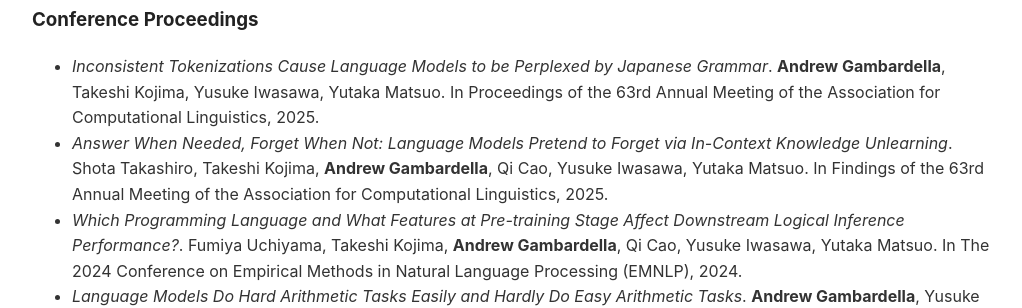
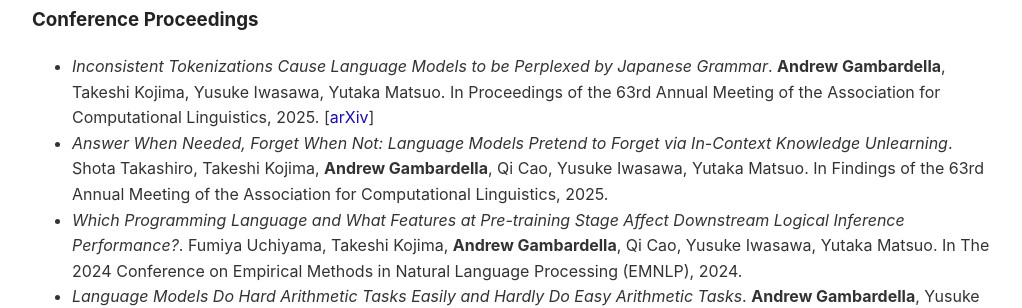
Before and after one commit to atgambardella/atgambardella.github.io, a Jekyll site: the page built from index.md, in a window 1280 px wide and 900 px high, scrolled down 752 px. Shown: the part 204-512 px from the top of the window, without its empty margins (128-1150 px from the left). Built offline with Jekyll 4.4.1, drawn with Linux system fonts in a browser that asks for light colours; a script that is not in the unit is left out.

Commit message:
add arxiv

```diff
--- a/index.md
+++ b/index.md
@@ -35,7 +35,7 @@ My research interests include:
 - _gOd, mOther and sOldier: A Story of Oppression, Told Through the Lens of AI_. **Andrew Gambardella**, Meeyung Chung, Doyo Choi, Jinjoon Lee. To Appear in Leonardo, 2023. [[MIT Press Direct](https://direct.mit.edu/leon/article-abstract/doi/10.1162/leon_a_02365/114524/gOd-mOther-and-sOldier-A-Story-of-Oppression-Told)]
 
 ### Conference Proceedings
-- _Inconsistent Tokenizations Cause Language Models to be Perplexed by Japanese Grammar_. **Andrew Gambardella**, Takeshi Kojima, Yusuke Iwasawa, Yutaka Matsuo. In Proceedings of the 63rd Annual Meeting of the Association for Computational Linguistics, 2025.
+- _Inconsistent Tokenizations Cause Language Models to be Perplexed by Japanese Grammar_. **Andrew Gambardella**, Takeshi Kojima, Yusuke Iwasawa, Yutaka Matsuo. In Proceedings of the 63rd Annual Meeting of the Association for Computational Linguistics, 2025. [[arXiv](https://arxiv.org/abs/2505.19599)]
 - _Answer When Needed, Forget When Not: Language Models Pretend to Forget via In-Context Knowledge Unlearning_. Shota Takashiro, Takeshi Kojima, **Andrew Gambardella**, Qi Cao, Yusuke Iwasawa, Yutaka Matsuo. In Findings of the 63rd Annual Meeting of the Association for Computational Linguistics, 2025.
 - _Which Programming Language and What Features at Pre-training Stage Affect Downstream Logical Inference Performance?_. Fumiya Uchiyama, Takeshi Kojima, **Andrew Gambardella**, Qi Cao, Yusuke Iwasawa, Yutaka Matsuo. In The 2024 Conference on Empirical Methods in Natural Language Processing (EMNLP), 2024.
 - _Language Models Do Hard Arithmetic Tasks Easily and Hardly Do Easy Arithmetic Tasks_. **Andrew Gambardella**, Yusuke Iwasawa, Yutaka Matsuo. In Proceedings of the 62nd Annual Meeting of the Association for Computational Linguistics, 2024. [[ACL Proceedings](https://aclanthology.org/2024.acl-short.8/)] [[arXiv](https://arxiv.org/abs/2406.02356)]
```
Also changed, not shown: ja/index.md (+1 -1 lines).
